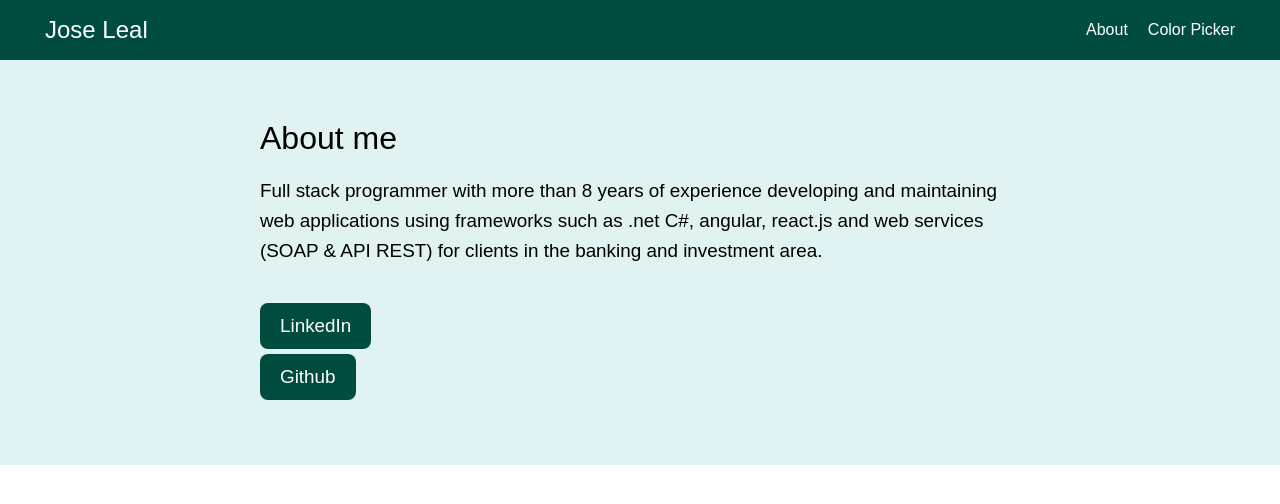
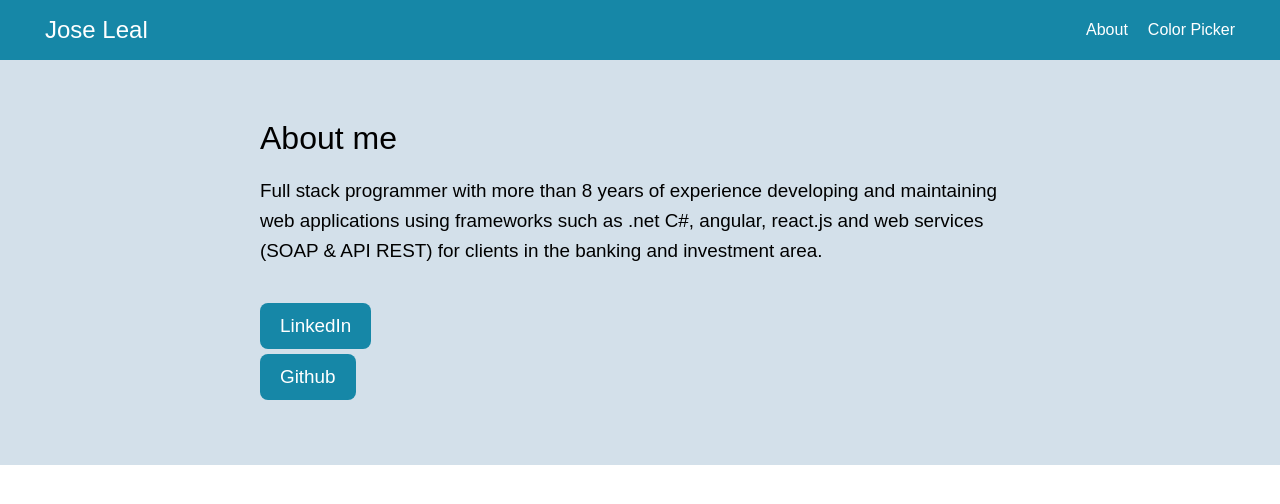
Before and after one commit to lealxh/react-color-picker, a React (Vite) app: page / in a window 1280 px wide. Shown: the top 504 px of the page. Built offline with nearby package versions, Linux system fonts and the light colour scheme.

Commit message:
changing palette of colors

```diff
--- a/src/App.css
+++ b/src/App.css
@@ -4,7 +4,7 @@ body {
   font-family: "Source Sans Pro", sans-serif;
 }
 .header {
-  background-color: #004d40;
+  background-color: #1687a7;
   color: white;
   display: flex;
   justify-content: space-between;
@@ -32,7 +32,7 @@ body {
   transform: rotate(6deg);
 }
 .hero {
-  background-color: #e0f2f1;
+  background-color: #d3e0ea;
   padding: 60px 45px;
   display: flex;
   justify-content: center;
@@ -56,7 +56,7 @@ body {
 
 .button {
   margin-bottom: 5px;
-  background-color: #004d40;
+  background-color: #1687a7;
   color: #fff;
   text-decoration: none;
   padding: 12px 20px;
```
